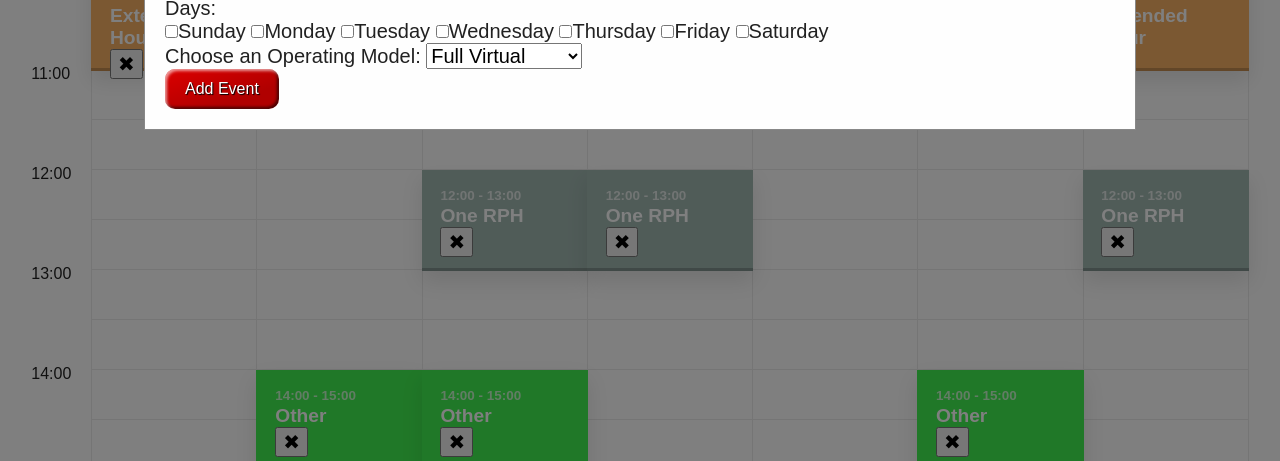
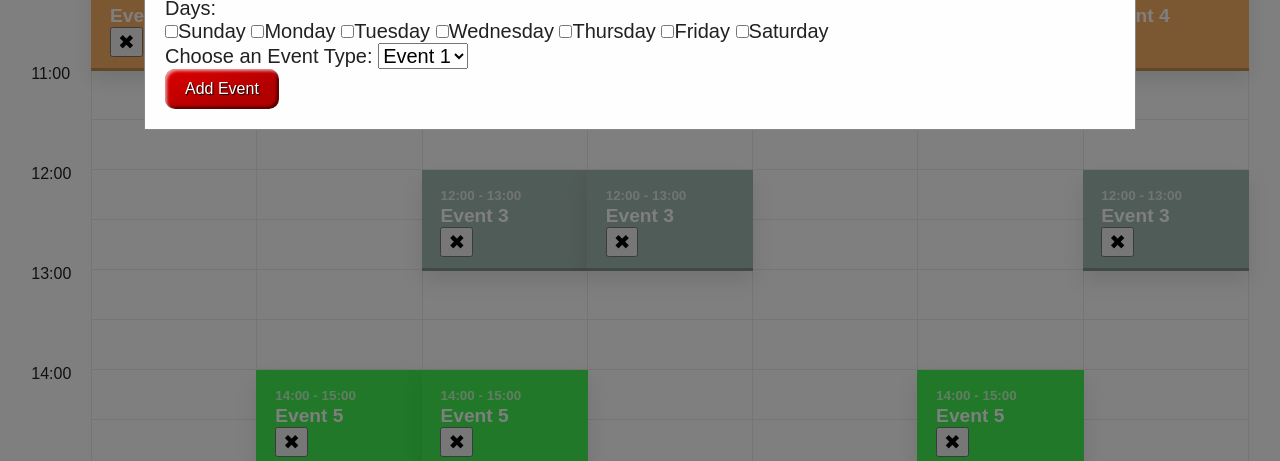
Before and after one commit to wortit988/Event-Scheduler, a plain HTML site: page index.html in a window 1280 px wide. Both pictures are taken after a click on the button "Add Event". Shown: the part 339-800 px from the top of the page. Drawn offline with Linux system fonts and the light colour scheme.

Commit message:
Updating event type

```diff
--- a/assets/js/main.js
+++ b/assets/js/main.js
@@ -204,19 +204,19 @@
 		var result = "";
 			switch (evtopModel) {
 				case "fullVert":
-				result = "Full Virtual";
+				result = "Event 1";
 				break;
 				case "clinic":
-				result = "Clinical";
+				result = "Event 2";
 				break;
 				case "oneRph":
-				result = "One RPH";
+				result = "Event 3";
 				break;
 				case "extHour":
-				result = "Extended Hour";
+				result = "Event 4";
 				break;
 				case "other":
-				result = "Other";
+				result = "Event 5";
 				break;
 				default:
 				result = "Invalid value";
--- a/index.html
+++ b/index.html
@@ -109,13 +109,13 @@
 		</div>
 
 		<div>
-			<label for="operatingModel">Choose an Operating Model:</label>
+			<label for="operatingModel">Choose an Event Type:</label>
         <select name="operatingModel" id="operatingModel">
-          <option value="fullVert">Full Virtual</option>
-          <option value="clinic">Clinical</option>
-          <option value="oneRph">One RPH</option>
-          <option value="extHour">Extended Hour</option>
-          <option value="other">Other</option>
+          <option value="fullVert">Event 1</option>
+          <option value="clinic">Event 2</option>
+          <option value="oneRph">Event 3</option>
+          <option value="extHour">Event 4</option>
+          <option value="other">Event 5</option>
         </select>
 		</div>
 
```
